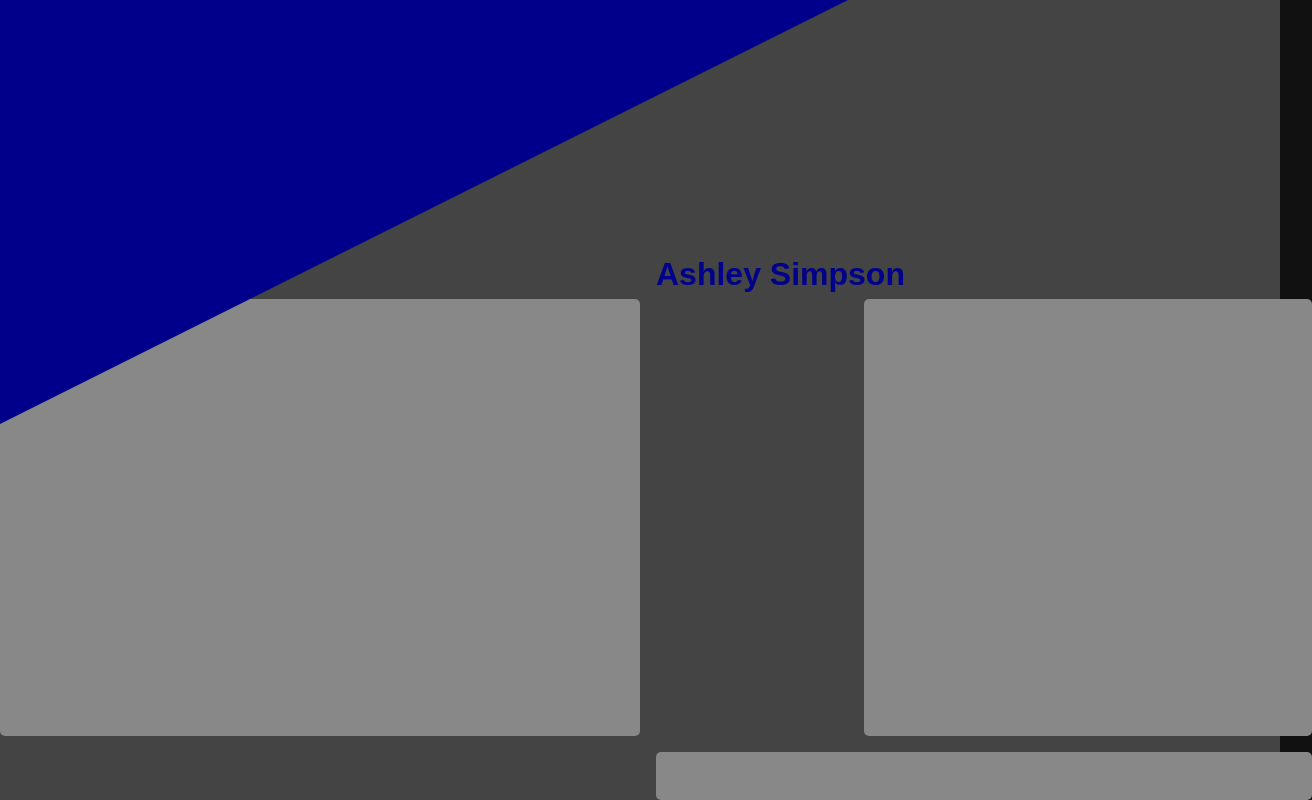
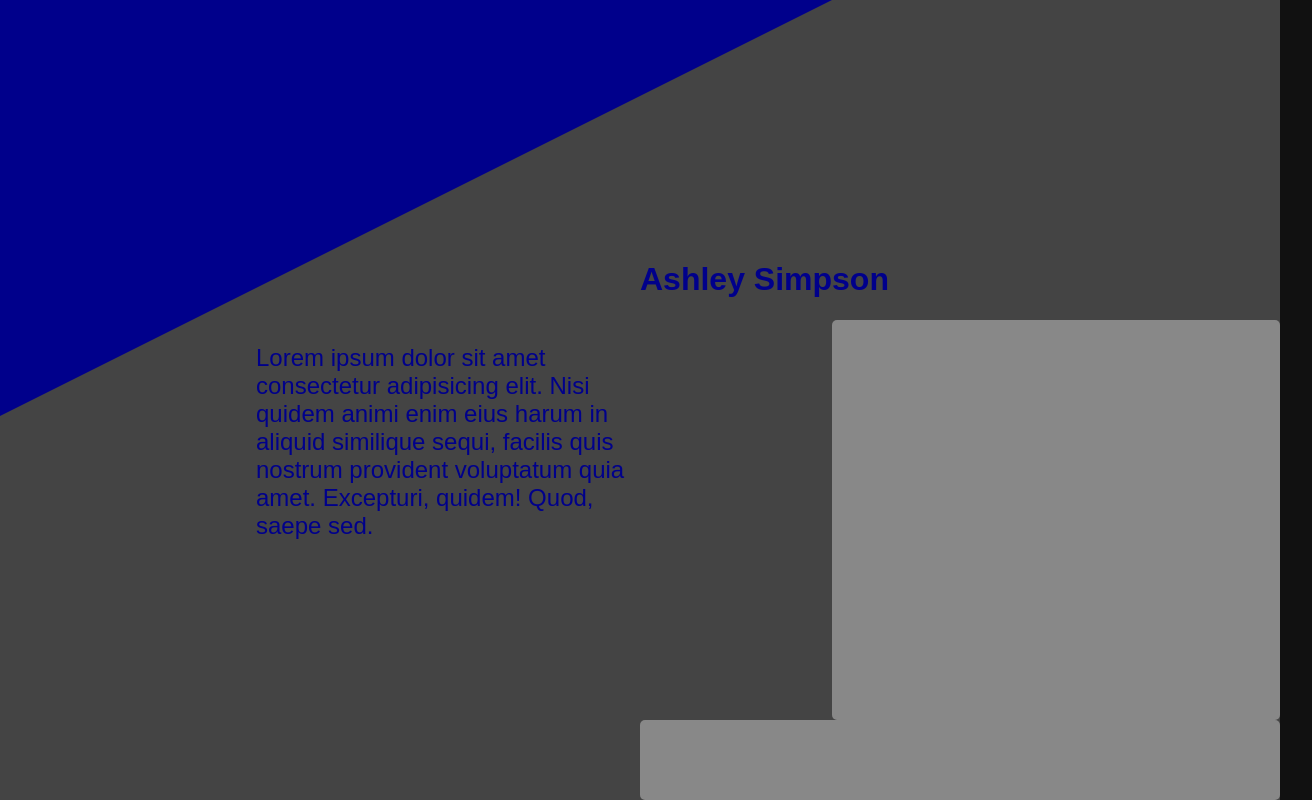
Before and after one commit to ashleysimpson/personal-website, a Gatsby site: page / in a window 1280 px wide. Shown: the whole page, 1312 px wide, since content can reach past the window. Built offline with nearby package versions, Linux system fonts and the light colour scheme; Gatsby itself is replaced by a stand-in of ours.

Commit message:
add about me

```diff
--- /dev/null
+++ b/src/components/aboutMe.js
@@ -0,0 +1,13 @@
+import React from 'react';
+
+export default function AboutMe() {
+  return (
+    <div className="aboutMe">
+      <p>
+        Lorem ipsum dolor sit amet consectetur adipisicing elit. Nisi quidem
+        animi enim eius harum in aliquid similique sequi, facilis quis nostrum
+        provident voluptatum quia amet. Excepturi, quidem! Quod, saepe sed.
+      </p>
+    </div>
+  );
+}
--- a/src/components/layout.scss
+++ b/src/components/layout.scss
@@ -14,34 +14,32 @@
 
 .wrapper {
   display: grid;
-  grid-gap: 1rem;
-  grid-template-columns: 50vw 15vw 35vw;
-  grid-template-rows: 1fr 3rem 2fr 3rem;
+  grid-template-columns: 20vw 30vw 15vw 35vw;
+  grid-template-rows: 30vh 10vh 50vh 10vh;
   background-color: #444;
 
   .diagonal {
-    grid-area: 1 / 1 / 3 / 3;
+    grid-area: 1 / 1 / 2 / 4;
     color: $accentColor;
-
-    // TODO: This should be removed
-    z-index: 1;
   }
 
   .name {
-    grid-area: 2 / 2 / 3 / 4;
+    grid-area: 2 / 3 / 3 / 5;
     color: $accentColor;
   }
 
   .aboutMe {
-    grid-area: 3 / 1 / 4 / 2;
+    grid-area: 3 / 2 / 4 / 3;
+    color: $accentColor;
+    font-size: 1.5rem;
   }
 
   .image {
-    grid-area: 3 / 3 / 4 / 4;
+    grid-area: 3 / 4 / 4 / 5;
   }
 
   .reachOut {
-    grid-area: 4 / 2 / 5 / 4;
+    grid-area: 4 / 3 / 5 / 5;
   }
 
   // TODO: To see the layout changes, should be removed
--- a/src/pages/index.js
+++ b/src/pages/index.js
@@ -3,13 +3,14 @@
 import Layout from '../components/layout';
 import DiagonalAccent from '../components/diagonalAccent';
 import Name from '../components/name';
+import AboutMe from '../components/aboutMe';
 
 export default () => {
   return (
     <Layout>
       <DiagonalAccent />
       <Name />
-      <div className="box aboutMe"></div>
+      <AboutMe />
       <div className="box image"></div>
       <div className="box reachOut"></div>
     </Layout>
```
